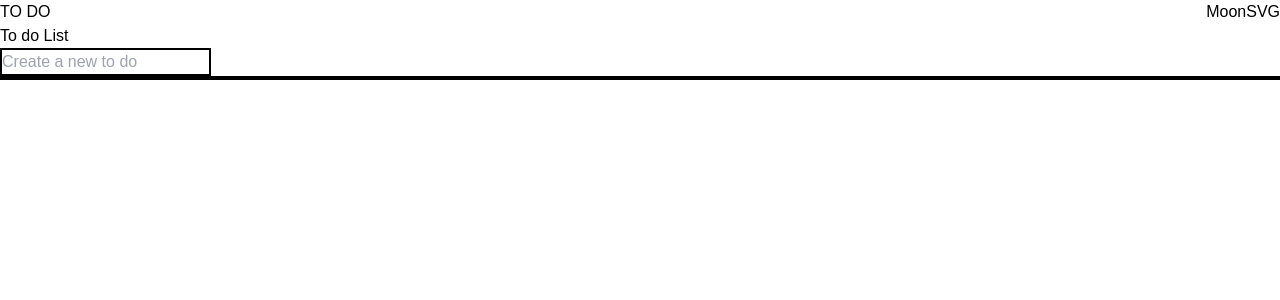
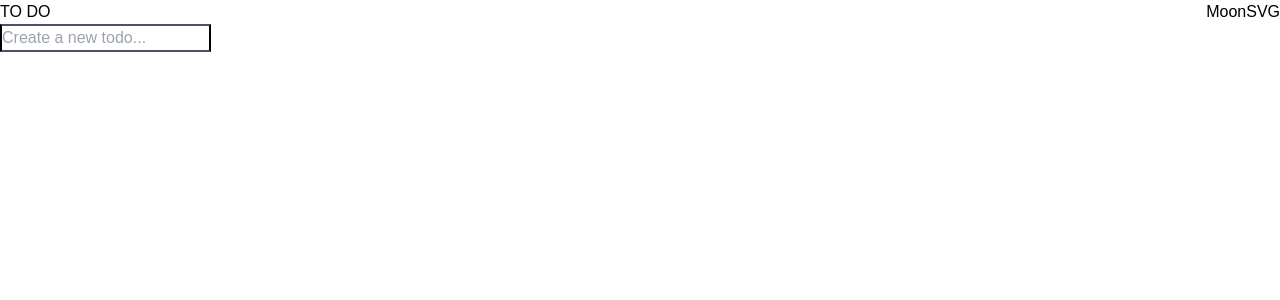
Before and after one commit to R3sty/todo-app, a React (Vite) app: page / in a window 1280 px wide. Shown: the top 300 px of the page. Built offline with nearby package versions, Linux system fonts and the light colour scheme.

Commit message:
implemented basic todo app

```diff
--- a/src/App.tsx
+++ b/src/App.tsx
@@ -1,16 +1,34 @@
+import { useEffect, useState } from "react";
 import Header from "./components/Header"
-import Todo from "./pages/Todo"
+import TodoList from "./Todo/TodoList"
+import { Todo } from "./types";
 
 function App() {
+  const [todos, setTodos] = useState<Todo[]>([]);
+
+  useEffect(() => {
+    const storedTodos = JSON.parse(localStorage.getItem("todos") || "[]");
+    setTodos(storedTodos);
+  },[])
+
+  useEffect(() => {
+    localStorage.setItem("todos", JSON.stringify(todos))
+  }, [todos]);
+
+  const addTodo = (todo: Todo) => {
+    setTodos([...todos, todo]);
+  };
+
+  const deleteTodo = (id: number) => {
+    setTodos(todos.filter((todo) => todo.id !== id))
+  };
 
   return (
     <div className="">
       <Header />
-      <Todo/>
+      <TodoList todos={todos} addTodo={addTodo} deleteTodo={deleteTodo}/>
     </div>
   )
 }
 
-
-
 export default App
--- /dev/null
+++ b/src/Todo/TodoItem.tsx
@@ -0,0 +1,43 @@
+import { useState } from "react";
+import { Todo } from "../types";
+
+interface TodoItemProps {
+    todo: Todo;
+    deleteTodo: (id: number) => void;
+}
+
+const TodoItem: React.FC<TodoItemProps> = ({ todo, deleteTodo }) => {
+    const [todos, setTodos] = useState<Todo[]>([]);
+
+    const handleDeleteTodo = () => {
+        deleteTodo(todo.id)
+    };
+
+    const handleToggleTodo = (id:number) => {
+        setTodos(prevTodos => prevTodos.map(todo => {
+
+            if (todo.id == id)
+            {
+                return {
+                    ...todo,
+                    completed:!todo.completed
+                }
+            }
+            return todo;
+
+        }))
+    }
+
+    return (
+        <li>
+            <input type="checkbox" checked={todo.completed} onChange={() => {
+                handleToggleTodo(todo.id);
+                console.log("Completed:", todo.completed);
+  }} />
+            {todo.text}
+            <button className="bg-red" onClick={handleDeleteTodo}>Delete Todo</button>
+        </li>
+    )
+};
+
+export default TodoItem;
--- /dev/null
+++ b/src/Todo/TodoList.tsx
@@ -0,0 +1,51 @@
+import { useState } from "react";
+import { Todo } from "../types";
+import  TodoItem from "./TodoItem";
+
+interface TodoListProps {
+    todos: Todo[];
+    addTodo: (todo: Todo) => void;
+    deleteTodo: (id: number) => void;
+}
+
+const TodoList: React.FC<TodoListProps> = ({ todos, addTodo, deleteTodo }) => {
+    const [newTodo, setNewTodo] = useState("");
+
+    const handleNewTodoChange = (event: React.ChangeEvent<HTMLInputElement>) => {
+        setNewTodo(event.target.value);
+    };
+
+    const handleNewTodoSubmit = (event: React.FormEvent<HTMLFormElement>) => {
+        event.preventDefault();
+        if (newTodo.trim())
+        {
+            addTodo({
+                id: Date.now(),
+                text: newTodo.trim(),
+                completed: false
+            })
+            setNewTodo("")
+        };
+    }
+
+    return (
+        <div>
+            <form onSubmit={handleNewTodoSubmit}>
+                <input
+                    className="border-2 border-y-dark-darkGrayishBlue2"
+                    type="text"
+                    value={newTodo}
+                    onChange={handleNewTodoChange}
+                    placeholder="Create a new todo..."
+                />
+            </form>
+            <ul>
+                {todos.map((todo) => (
+                    <TodoItem key={todo.id} todo={todo} deleteTodo={deleteTodo} />
+                ))}
+            </ul>
+        </div>
+    )
+};
+
+export default TodoList;
--- a/src/components/TodoForm.tsx
+++ /dev/null
@@ -1,38 +0,0 @@
-import React, { useRef, useState } from "react";
-import { TodoFormProps, NewTodoState } from "../types";
-
-const TodoForm: React.FC<TodoFormProps> = ({ onAddTodo }) => {
-    const todoInput = useRef<HTMLInputElement>(null);
-
-    const handleSubmit = (event: React.FormEvent) => {
-        event.preventDefault();
-
-    const enteredText = todoInput.current!.value;
-
-        const newTodos: NewTodoState = {
-            id: Math.floor(Math.random() * 10_000_000),
-            todo: enteredText,
-            completed: false,
-        };
-
-        if (!enteredText) return;
-
-        onAddTodo(newTodos);
-
-        todoInput.current!.value = "";
-    };
-
-    return (
-        <form onSubmit={handleSubmit}>
-            <input
-                className="border-2"
-                placeholder="Create a new to do"
-                id="todos"
-                type="text"
-                ref={todoInput}
-            />
-        </form>
-    )
-};
-
-export default TodoForm;
--- a/src/pages/Todo.tsx
+++ /dev/null
@@ -1,55 +0,0 @@
-import { useState, useEffect } from "react";
-import { NewTodoState, TodoList } from "../types";
-import TodoForm from "../components/TodoForm"
-
-const getData = () => JSON.parse(localStorage.getItem('todos') || '');
-const setData = (key: string, value: any[]) => localStorage.setItem(key, JSON.stringify(value));
-
-const Todo: React.FC = () => {
-    const allTodo = localStorage.getItem('todos') ? getData() : [];
-    const [items, setItems] = useState<NewTodoState[]>(allTodo);
-
-    useEffect(() => {
-        setData('todos', items)
-    }, [items]);
-
-    const onAddTodo = (value: NewTodoState) => {
-        setItems(item => [...item, value])
-    }
-
-    const deleteItem = (id: number) => {
-        if (allTodo)
-        {
-            setItems([...items].filter(item=> item.id !== id))
-        }
-    }
-
-    const updateItem = (id: number) => {
-        if (allTodo)
-        {
-            const todosData = [...items];
-            const todosItem = todosData.find(todo => todo.id === id);
-
-            if (todosItem)
-            {
-                todosItem.completed = !todosItem.completed
-            }
-            setItems(todosData)
-        }
-    }
-
-    return (
-        <main>
-            <div className="">
-                <div>To do List</div>
-                <TodoForm
-                    onAddTodo={onAddTodo} />
-                <ul className="border-2">
-
-                </ul>
-            </div>
-        </main>
-    )
-};
-
-export default Todo;
--- a/src/pages/TodoItem.tsx
+++ /dev/null
@@ -1,39 +0,0 @@
-import { useState, useEffect } from "react";
-import { TodoListRender } from "../types";
-
-const TodoItem: React.FC<TodoListRender> = ({
-    id,
-    todo,
-    completed,
-    index,
-    deleteItem,
-    updateItem,
-}) => {
-    const [isCompleted, setIsCompleted] = useState(false);
-    const updateItemStatus = (id: number) => {
-        return (event: React.MouseEvent) => {
-            updateItem(id);
-            setIsCompleted(!isCompleted);
-            event.preventDefault();
-        }
-    }
-
-    useEffect(() => {
-        setIsCompleted(completed)
-    }, [completed]);
-
-    return (
-        <div>
-            <li>
-                <input
-                    type="checkbox"
-                    checked={isCompleted}
-                    onClick={updateItemStatus(id)} />
-                <span>{todo}</span>
-                <button onClick={() => deleteItem(id)}>Delete</button>
-            </li>
-        </div>
-    )
-};
-
-export default TodoItem;
--- a/src/pages/TodoList.tsx
+++ /dev/null
@@ -1,23 +0,0 @@
-import TodoItem from "./TodoItem";
-import { NewTodoState, TodoListRenderItem } from "../types";
-
-const TodoList: React.FC<TodoListRenderItem> = ({
-    items,
-    deleteItem,
-    updateItem,
-    updateLocalItem,
-    filter
-}) => {
-    const rendered = (
-        id: number,
-        todo: string,
-        completed: boolean,
-        index: number
-    ) => {
-        return (
-            <div>TodoList</div>
-        )
-    }
-}
-
-export default TodoList;
```
Also changed, not shown: src/types.ts (+2 -28 lines).
